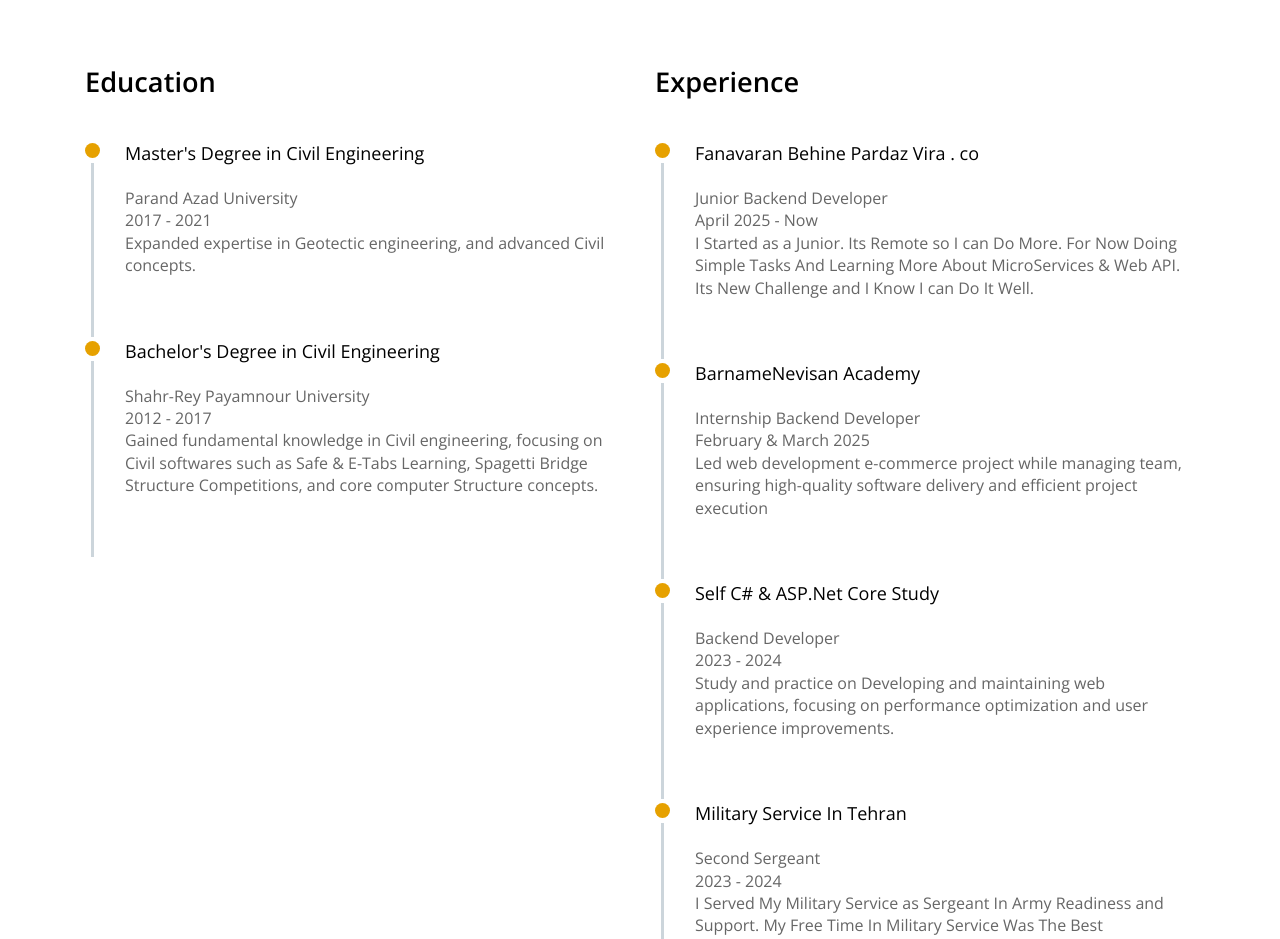
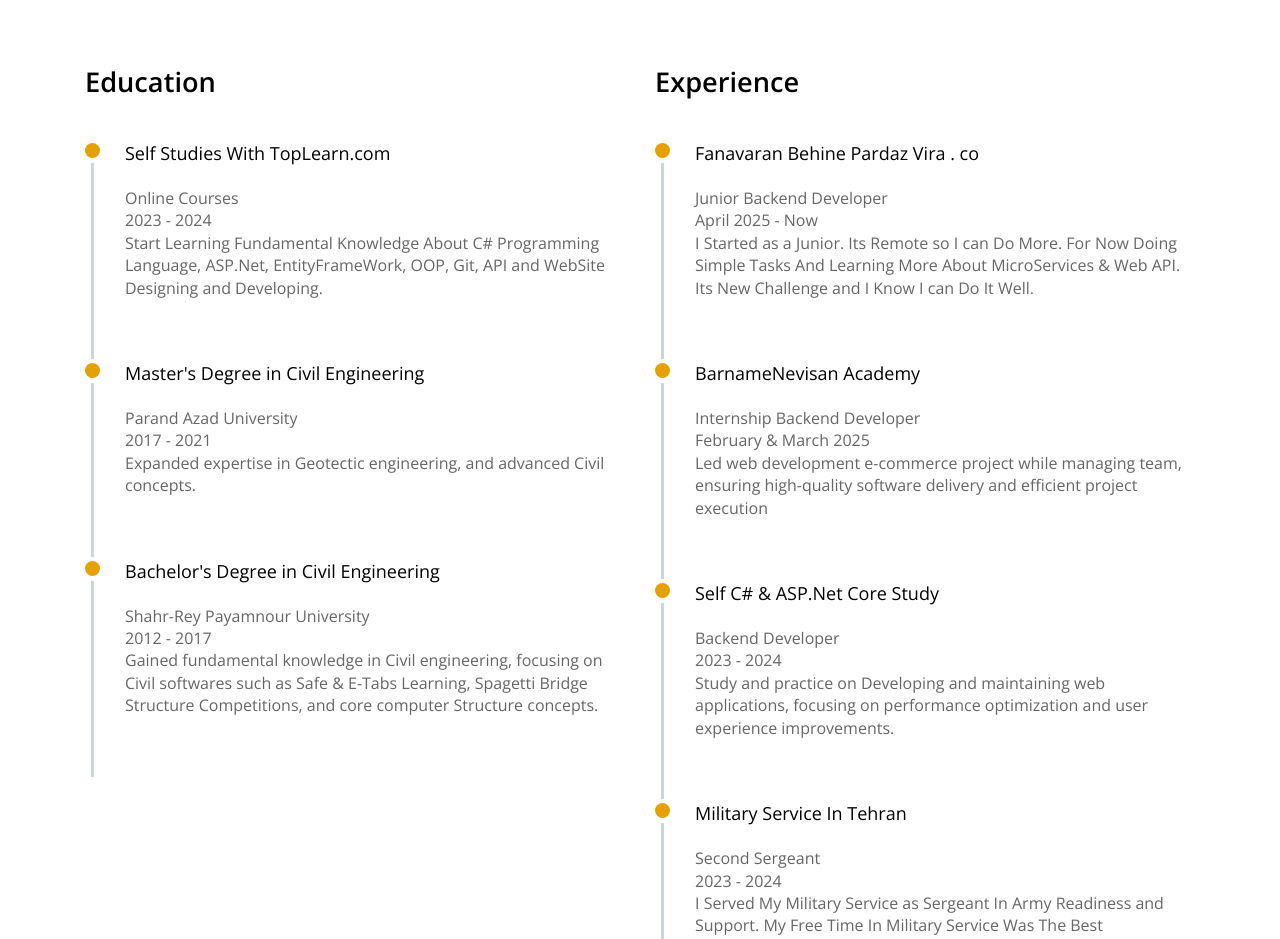
Before and after one commit to NaderAsadpour/NaderAsadpour.github.io, a plain HTML site: page index.html in a window 1280 px wide. Shown: the part 2540-3479 px from the top of the page. Drawn offline with nearby package versions, Linux system fonts and the light colour scheme; files that its build step writes are made by us from their sources.

Commit message:
Education Added

```diff
--- a/index.html
+++ b/index.html
@@ -398,7 +398,20 @@
                                 <li class="timeline-item">
                                     <div class="timeline-marker"></div>
                                     <div class="timeline-content">
-                                        <h5 class="timeline-title"> Master's Degree in Civil  Engineering</h5>
+                                        <h5 class="timeline-title"> Self Studies With TopLearn.com</h5>
+                                        <div class="timeline-info">
+                                            <span>Online Courses<br> 2023 - 2024</span>
+                                        </div>
+                                        <p>
+                                            Start Learning Fundamental Knowledge About C# Programming Language,
+                                            ASP.Net, EntityFrameWork, OOP, Git, API and WebSite Designing and Developing.
+                                        </p>
+                                    </div>
+                                </li>
+                                <li class="timeline-item">
+                                    <div class="timeline-marker"></div>
+                                    <div class="timeline-content">
+                                        <h5 class="timeline-title"> Master's Degree in Civil Engineering</h5>
                                         <div class="timeline-info">
                                             <span>Parand Azad University<br> 2017 - 2021</span>
                                         </div>
@@ -410,7 +423,7 @@
                                 <li class="timeline-item">
                                     <div class="timeline-marker"></div>
                                     <div class="timeline-content">
-                                        <h5 class="timeline-title">Bachelor's Degree in Civil  Engineering</h5>
+                                        <h5 class="timeline-title">Bachelor's Degree in Civil Engineering</h5>
                                         <div class="timeline-info">
                                             <span>Shahr-Rey Payamnour University <br> 2012 - 2017</span>
                                         </div>
@@ -477,7 +490,7 @@
                                         </div>
                                         <p>
                                             I Served My Military Service as Sergeant In Army Readiness and Support.
-                                           My Free Time In Military Service Was The Best Opportunity To Start Programming.
+                                            My Free Time In Military Service Was The Best Opportunity To Start Programming.
                                         </p>
                                     </div>
                                 </li>
```
